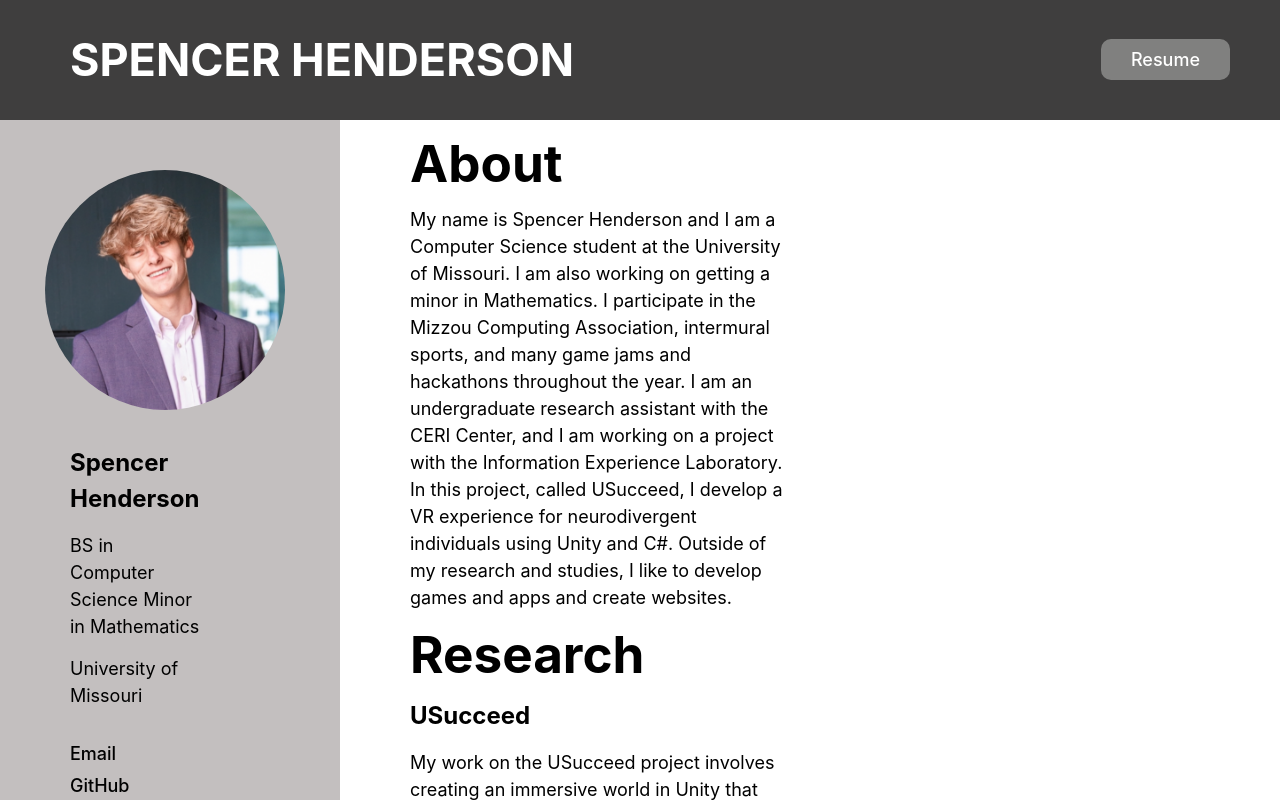
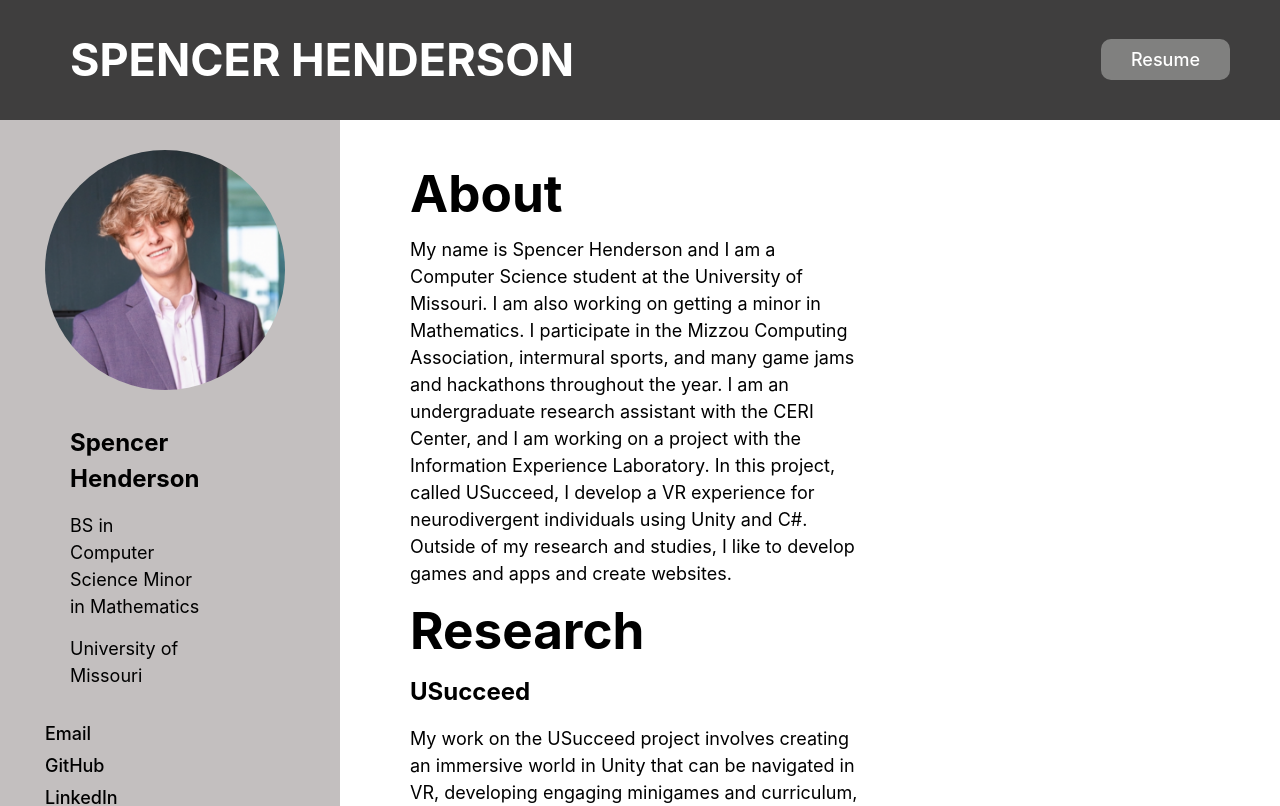
Before and after one commit to SHenders2424/SHWebsite, a React (Vite) app: page / in a window 1280 px wide. Shown: the top 806 px of the page. Built offline with nearby package versions, Linux system fonts and the light colour scheme.

Commit message:
Edited format

```diff
--- a/package.json
+++ b/package.json
@@ -10,7 +10,8 @@
   },
   "dependencies": {
     "react": "^18.2.0",
-    "react-dom": "^18.2.0"
+    "react-dom": "^18.2.0",
+    "react-router-dom": "^7.5.0"
   },
   "devDependencies": {
     "@types/react": "^18.0.27",
--- a/src/App.css
+++ b/src/App.css
@@ -56,7 +56,16 @@
   flex-direction: column;
   align-items: flex-start;
   padding: 20px;
+  padding-top: 100px;
   color: black;
+  height: 1000px;
+  margin-top: -100px;
+}
+
+.sidebar-info{
+  font-size: 18px;
+  width: 1000px;
+  margin-left: -25px;
 }
 
 .profile-img {
@@ -83,6 +92,7 @@ nav ul li a {
   font-size: 18px;
   display: block; /* Makes links take full width */
   padding-left: 50px;
+  margin-left: -25px;
 }
 
 nav ul li a:hover {
@@ -93,11 +103,16 @@ body {
   background-color: #ffffff; /* Light gray or any color you prefer */
 }
 
+.main-body{
+  padding-right: 100px;
+}
+
 /* Content section */
 .content {
   flex: 1;
   background-color: #ffffff;
   padding: 20px;
+  padding-top: 50px;
   text-align: left;
   color: black;
 }
@@ -106,7 +121,7 @@ h1, h2, p {
   margin-top: 15px;
   margin-bottom: 15px;
   margin-left: 50px;
-  margin-right: 470px;
+  margin-right: 400px;
 }
 
 p {
```
Also changed, not shown: 1 other file (tests, documents, lock files or other folders).
